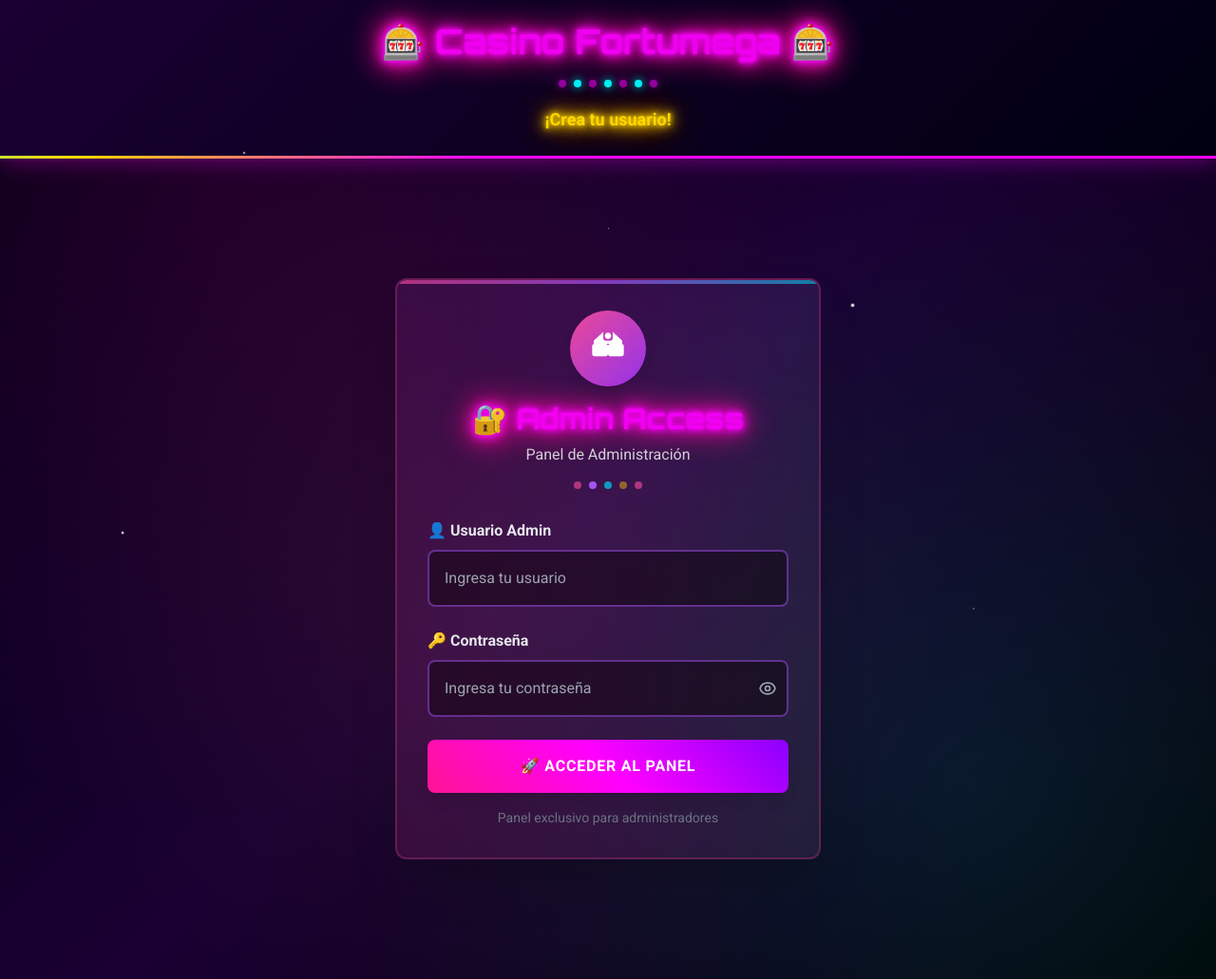
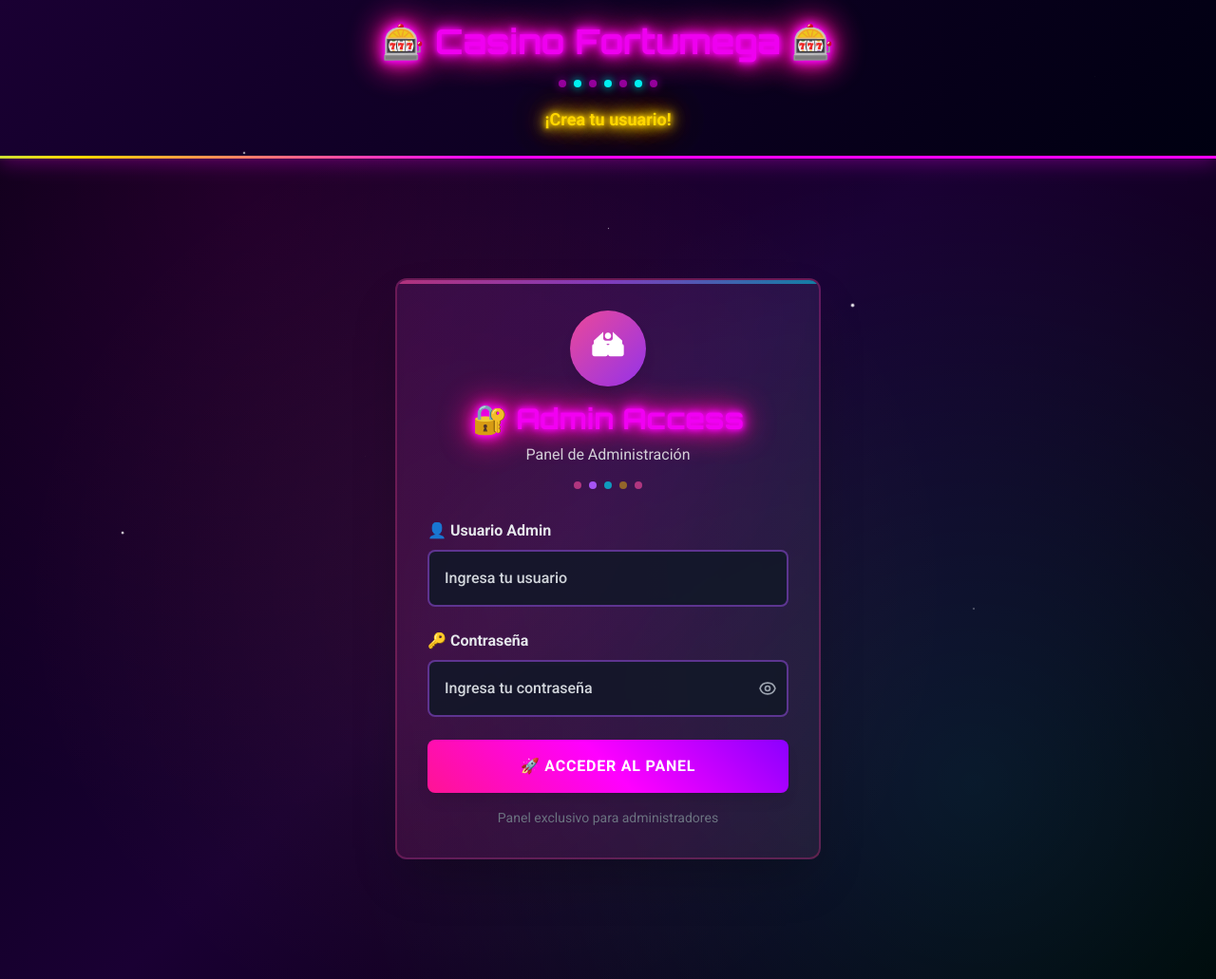
Before and after one commit to lujubru/nuevoares, a Flask app: page /admin/login in a window 1280 px wide. Shown: the whole page at 95% size. Run offline with Flask 3, Linux system fonts and the light colour scheme; some libraries are stand-ins or nearby versions.

Commit message:
Update admin_login.html

```diff
--- a/templates/admin_login.html
+++ b/templates/admin_login.html
@@ -50,7 +50,7 @@
                         👤 Usuario Admin
                     </label>
                     <input type="text" name="username" id="username" required
-                           class="w-full p-3 sm:p-4 bg-black/50 border-2 border-purple-500/50 rounded-lg focus:border-pink-500 focus:ring-2 focus:ring-pink-500/20 transition-all duration-300 text-white placeholder-gray-400 backdrop-blur-sm text-sm sm:text-base"
+                           class="w-full p-3 sm:p-4 bg-gray-900/90 border-2 border-purple-500/50 rounded-lg focus:border-pink-500 focus:ring-2 focus:ring-pink-500/20 transition-all duration-300 text-white placeholder-gray-300 backdrop-blur-sm text-sm sm:text-base font-medium"
                            placeholder="Ingresa tu usuario">
                 </div>
 
@@ -60,7 +60,7 @@
                     </label>
                     <div class="relative">
                         <input type="password" name="password" id="password" required
-                               class="w-full p-3 sm:p-4 bg-black/50 border-2 border-purple-500/50 rounded-lg focus:border-pink-500 focus:ring-2 focus:ring-pink-500/20 transition-all duration-300 text-white placeholder-gray-400 backdrop-blur-sm text-sm sm:text-base pr-12"
+                               class="w-full p-3 sm:p-4 bg-gray-900/90 border-2 border-purple-500/50 rounded-lg focus:border-pink-500 focus:ring-2 focus:ring-pink-500/20 transition-all duration-300 text-white placeholder-gray-300 backdrop-blur-sm text-sm sm:text-base pr-12 font-medium"
                                placeholder="Ingresa tu contraseña">
 
                         <!-- Botón mostrar/ocultar contraseña -->
```
